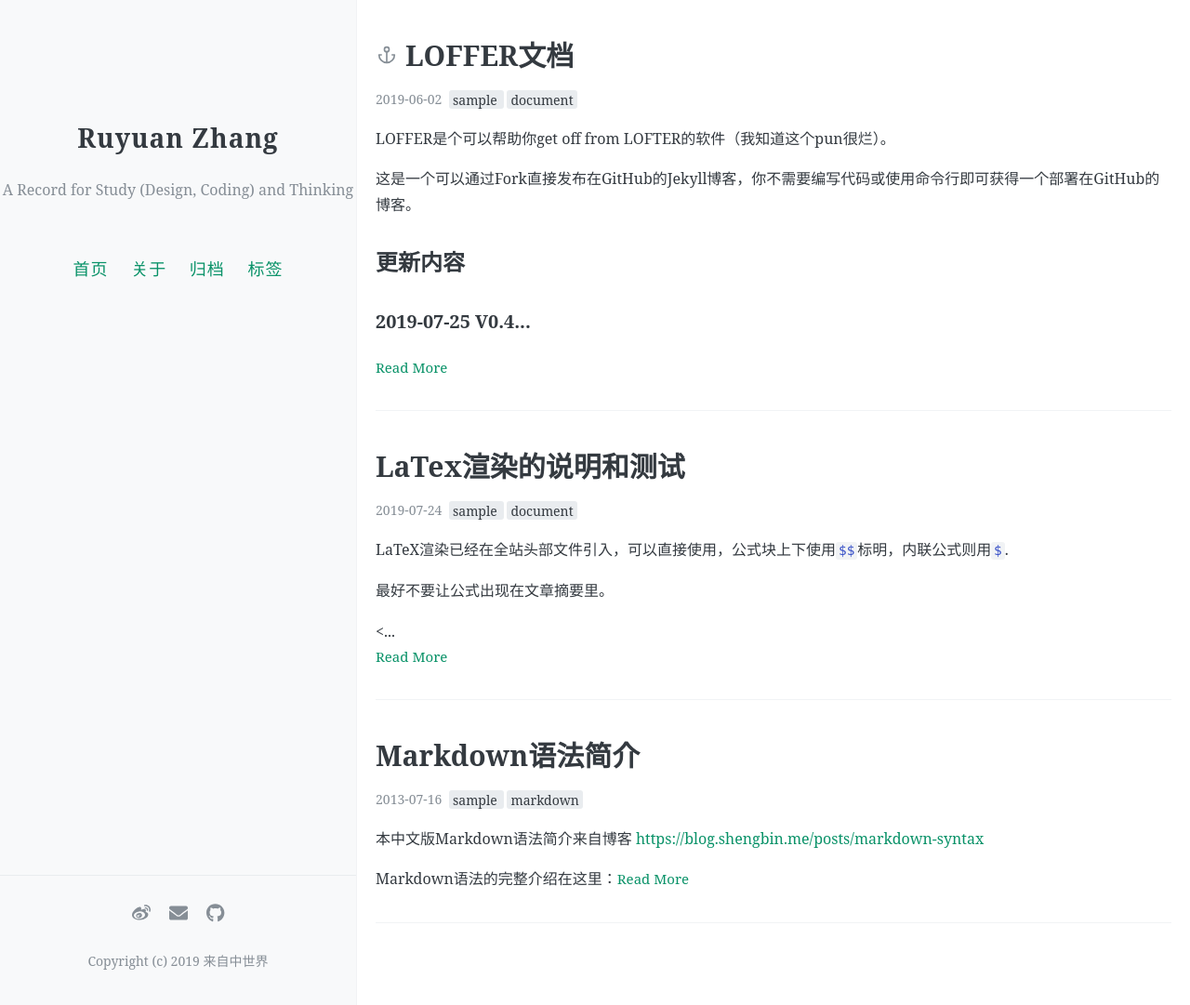
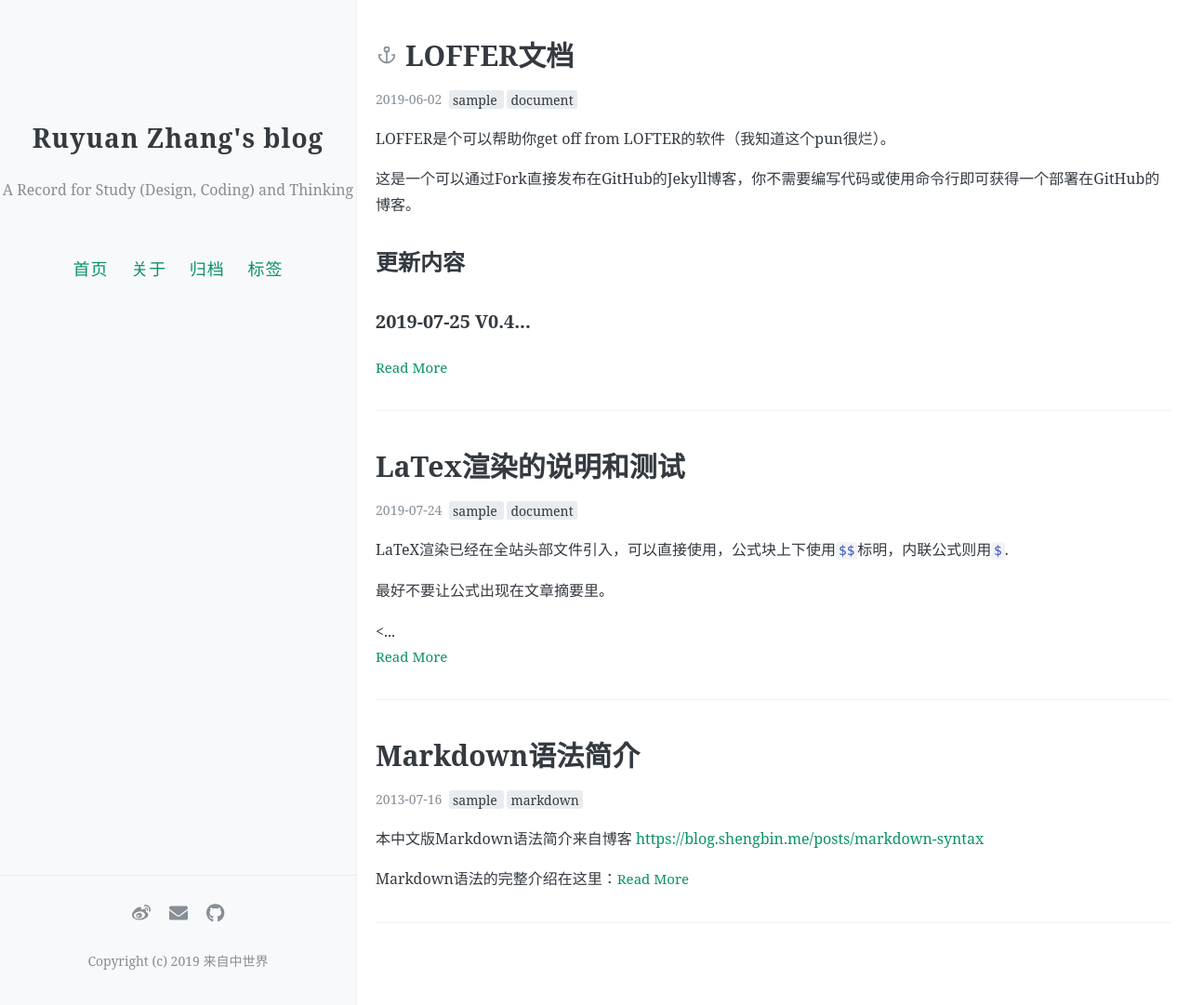
Before and after one commit to Rouwanzii/rouwanzii.github.io, a Jekyll site: the page built from index.html, in a window 1280 px wide and 1081 px high. Shown: the whole window at 93% size. Built offline with Jekyll 4.4.1, drawn with Linux system fonts in a browser that asks for light colours; nearby versions of some CDN libraries; the list of posts is cut into pages by our own code; comment, search, counter and statistics services are not loaded.

Commit message:
Update _config.yml

```diff
--- a/_config.yml
+++ b/_config.yml
@@ -5,7 +5,7 @@
 # 你的博客名称，请用你想要的博客名替换“LOFFER”，以下修改都可类似处理
 # 注意，“name: LOFFER”，冒号后面的空格不可以省略。
 # 井号后面的文字是说明文档，不会被程序读取。
-name: Ruyuan Zhang
+name: "Ruyuan Zhang's blog"
 # 描述/签名
 description: A Record for Study (Design, Coding) and Thinking
 
```
